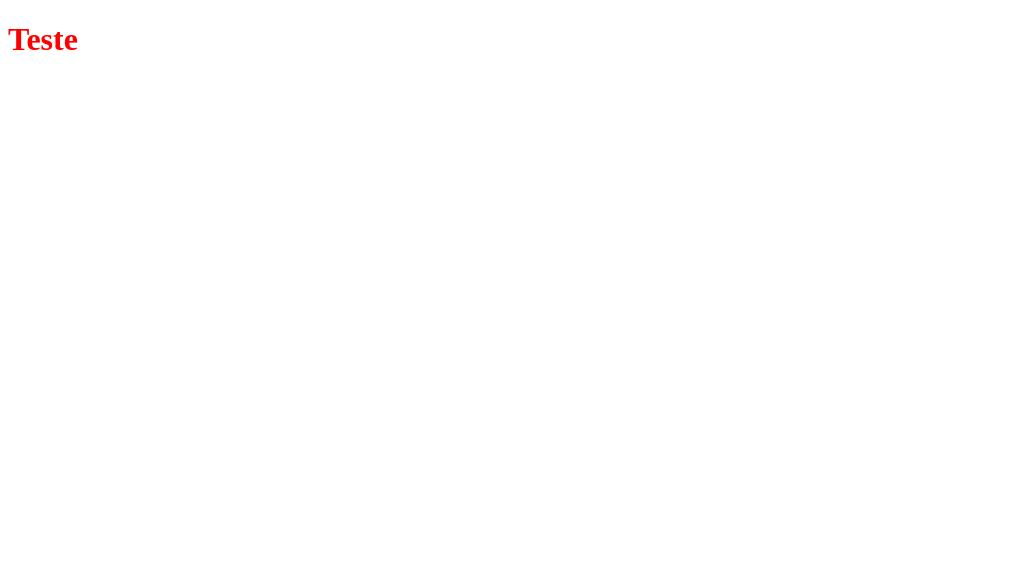
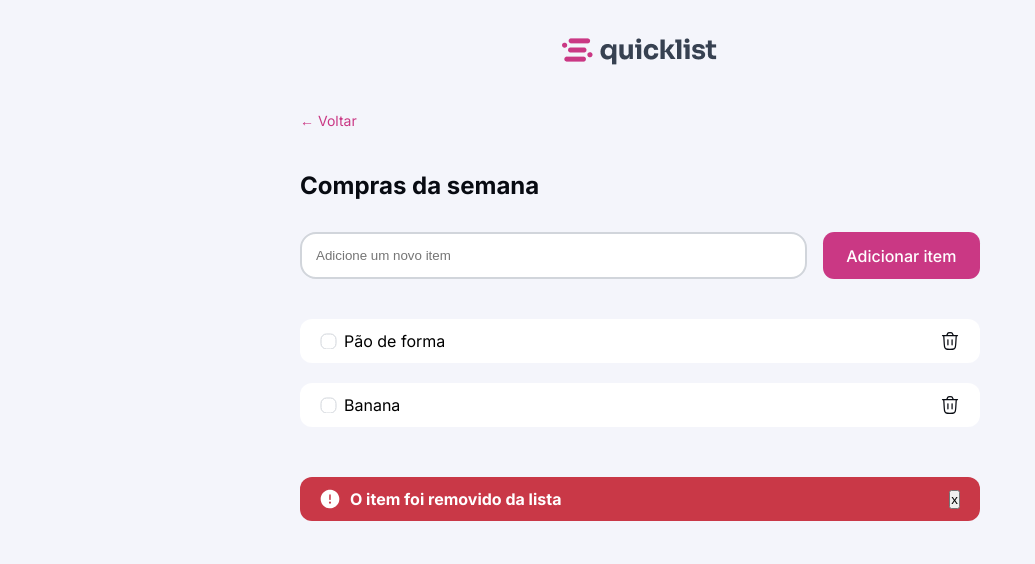
Before and after one commit to caiodragorj/app-list, a plain HTML site: page index.html in a window 1280 px wide. Shown: the whole page, without its empty margins (0-1035 px from the left). Drawn offline with Linux system fonts and the light colour scheme.

Commit message:
estrutura html css estatico

```diff
--- a/index.html
+++ b/index.html
@@ -1,12 +1,57 @@
 <!DOCTYPE html>
 <html lang="en">
+
 <head>
+  <link rel="preconnect" href="https://fonts.googleapis.com">
+  <link rel="preconnect" href="https://fonts.gstatic.com" crossorigin>
+  <link
+    href="https://fonts.googleapis.com/css2?family=Inter:ital,opsz,wght@0,14..32,100..900;1,14..32,100..900&family=Montserrat:ital,wght@0,100..900;1,100..900&family=Poppins:ital,wght@0,100;0,200;0,300;0,400;0,500;0,600;0,700;0,800;0,900;1,100;1,200;1,300;1,400;1,500;1,600;1,700;1,800;1,900&family=Roboto+Condensed:ital,wght@0,100..900;1,100..900&family=Roboto:ital,wght@0,100;0,300;0,400;0,500;0,700;0,900;1,100;1,400;1,500;1,700&display=swap"
+    rel="stylesheet">
   <meta charset="UTF-8">
   <meta name="viewport" content="width=device-width, initial-scale=1.0">
   <title>App Lista</title>
   <link rel="stylesheet" href="/styles/index.css">
 </head>
+
 <body>
-  <h1>Teste</h1>
+  <header class="header">
+    <img class="logo" src="assets/logo.png" alt="quicklist">
+    <a href="#" class="back-link">← Voltar</a>
+  </header>
+
+  <main class="container">
+    <h1 class="title">Compras da semana</h1>
+
+    <form id="add-item-form" class="add-item-form">
+      <input type="text" id="item-input" class="item-input" placeholder="Adicione um novo item"
+        aria-label="Adicionar item" />
+      <button type="submit" class="add-button">Adicionar item</button>
+    </form>
+
+    <ul id="item-list" class="item-list">
+
+      <li class="item">
+        <div class="check-image"></div>
+        <input type="checkbox" class="item-checkbox" />
+        <label class="item-label">Pão de forma</label>
+        <button class="delete-button" aria-label="Remover item"></button>
+      </li>
+
+      <li class="item">
+        <div class="check-image"></div>
+        <input type="checkbox" class="item-checkbox" />
+        <label class="item-label">Banana</label>
+        <button class="delete-button" aria-label="Remover item"></button>
+      </li>
+
+    </ul>
+
+    <div id="alert-box" class="alert-box hidden">
+      <img src="/assets/icon/warning-circle-filled.svg" alt="">
+      <span class="alert-message">O item foi removido da lista</span>
+      <button class="close-alert">x</button>
+    </div>
+  </main>
 </body>
+
 </html>
--- /dev/null
+++ b/styles/buttons.css
@@ -0,0 +1,33 @@
+.add-button {
+  all: unset;
+  font-weight: 500;
+  background-color: var(--color-brand);
+  color: #FFFFFF;
+  text-align: center;
+  border-radius: .7rem;
+  cursor: pointer;
+  width: 160px;
+  padding: 0 20px;
+
+
+  &:hover{
+   background-color: var(--color-brand-hover);
+
+  }
+}
+
+.delete-button{
+  all: unset;
+  background-image: url(../assets/icon/remove.svg);
+  background-repeat: no-repeat;
+  background-size: contain;
+  display: block;
+  width: 20px;
+  height: 20px;
+  margin-left: auto;
+  position: relative;
+}
+
+.close-alert {
+  margin-left: auto;
+}
--- /dev/null
+++ b/styles/form.css
@@ -0,0 +1,17 @@
+form {
+  display: flex;
+  gap: 1rem;
+  margin-bottom: 40px;
+}
+
+input {
+  appearance: none;
+  width: 100%;
+  border-radius: 1rem;
+  border: 2px solid var(--border);
+  padding: 0.875rem
+}
+
+label{
+  display: block;
+}
--- a/styles/global.css
+++ b/styles/global.css
@@ -1,3 +1,65 @@
+* {
+  margin: 0;
+  padding: 0;
+  box-sizing: border-box;
+}
+
+:root {
+--font-family: "Inter", sans-serif;
+--title: bold 1.5rem/2rem var(--font-family); /*Font size 24px*/
+--text: 400 1rem/1.25rem var(--font-family); /*Font size 16px*/
+--text-sm: 400 0.875rem/1rem var(--font-family);/*Font size 14px*/
+
+--bg-color-01: #F4F5FB;
+--bg-color-02: #FFFFFF           ;
+
+--color-brand: #CA3884;
+--color-brand-hover: #A52C6B;
+--color-danger: #C93847;
+
+--content-01: #080B12;
+--content-02: #374151;
+--content-03: #9CA3AF;
+
+--border: #D1D5DB;
+--border-hover: #B9C2D0;
+
+
+
+
+}
+
+body {
+  overflow: hidden;
+  font: var(--text);
+  color: var(--text-c2);
+  max-width: 680px;
+  margin: 30px auto;
+  background-color: var(--bg-color-01);
+
+}
+
+img {
+  max-width: 100%;
+  height: auto;
+}
+
+a {
+  color: var(--color-brand);
+  text-decoration: none;
+  font: var(--text-sm)
+}
+
 h1{
-  color: red;
+  color: var(--content-01);
+  font: var(--title);
+  margin-bottom: 30px;
 }
+
+p{
+  font: var(--text)
+}
+
+ul,li{
+  list-style: none;
+}
--- a/styles/index.css
+++ b/styles/index.css
@@ -1 +1,4 @@
 @import url(global.css);
+@import url(layout.css);
+@import url(form.css);
+@import url(buttons.css);
--- /dev/null
+++ b/styles/layout.css
@@ -0,0 +1,54 @@
+.container{
+  padding: 2.5rem 0;
+}
+.logo{
+  text-align: center;
+  display: block;
+  margin: 0 auto 2.5rem auto;
+}
+
+/*Lista dos itens*/
+.item-list{
+  margin-bottom: 50px;
+}
+.item-list li{
+  background-color: var(--bg-color-02);
+  margin-bottom: 1.25rem;
+  position: relative;
+  padding: 0.75rem 1.25rem;
+  border-radius: 0.75rem;
+  display: flex;
+  align-items: center;
+
+
+  & [type="checkbox"] {
+    all: unset;
+    position: absolute;
+    inset: 0;
+
+  }
+
+  & .check-image{
+    height: 1rem;
+    flex: 0 0 1.5rem;
+    background-image: url(../../assets/icon/check.svg);
+    background-repeat: no-repeat;
+
+  }
+  &:has(:checked) .check-image {
+    background-image: url(../../assets/icon/check-selected.svg);
+}
+}
+
+/*Alerta de item removido*/
+.alert-box{
+  background-color: var(--color-danger);
+  padding: 0.75rem 1.25rem;
+  border-radius: 0.75rem;
+  color: #FFFFFF;
+  font-weight: bold;
+  display: flex;
+  align-items: center;
+  gap: 10px;
+
+}
```
Also changed, not shown: assets/icon/Frame-1.svg (added), assets/icon/Frame-2.svg (added), assets/icon/Frame.svg (added), assets/icon/check-hover.svg (added), assets/icon/check-selected.svg (added), assets/icon/check.svg (added), assets/icon/delete-small.svg (added), assets/icon/remove.svg (added), assets/icon/warning-circle-filled.svg (added), assets/logo.png (added).
